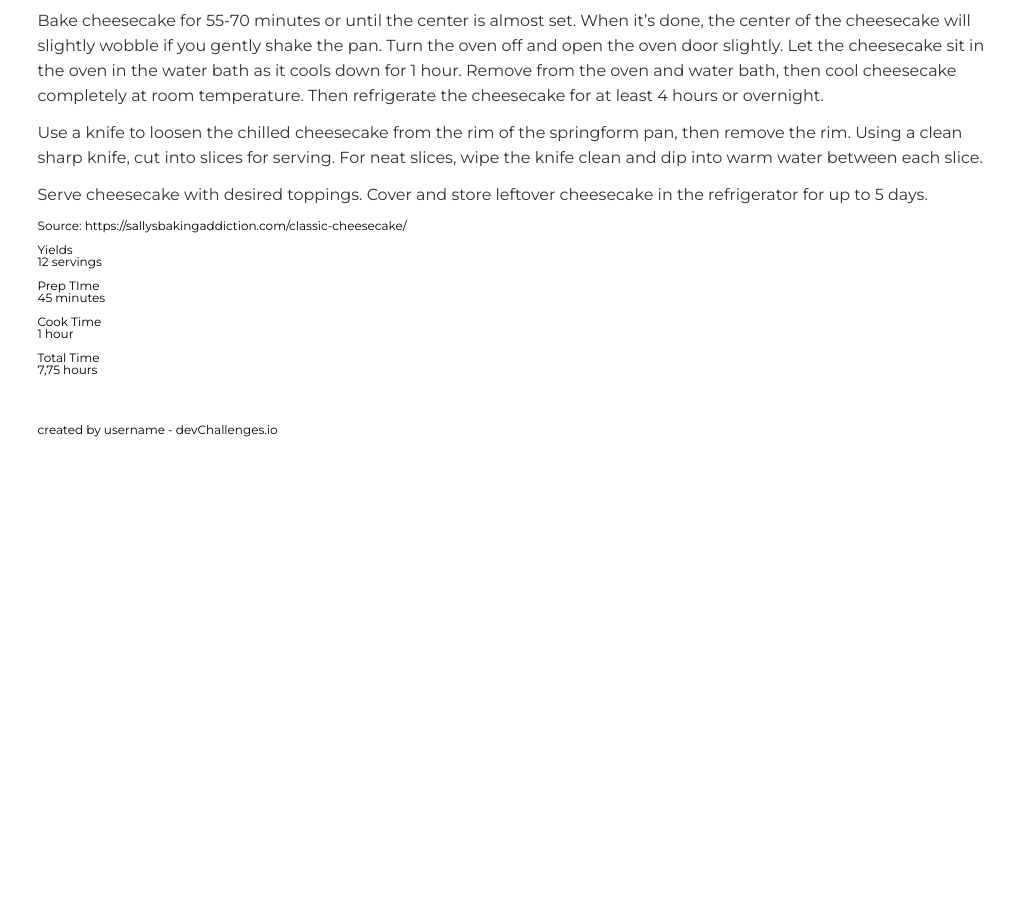
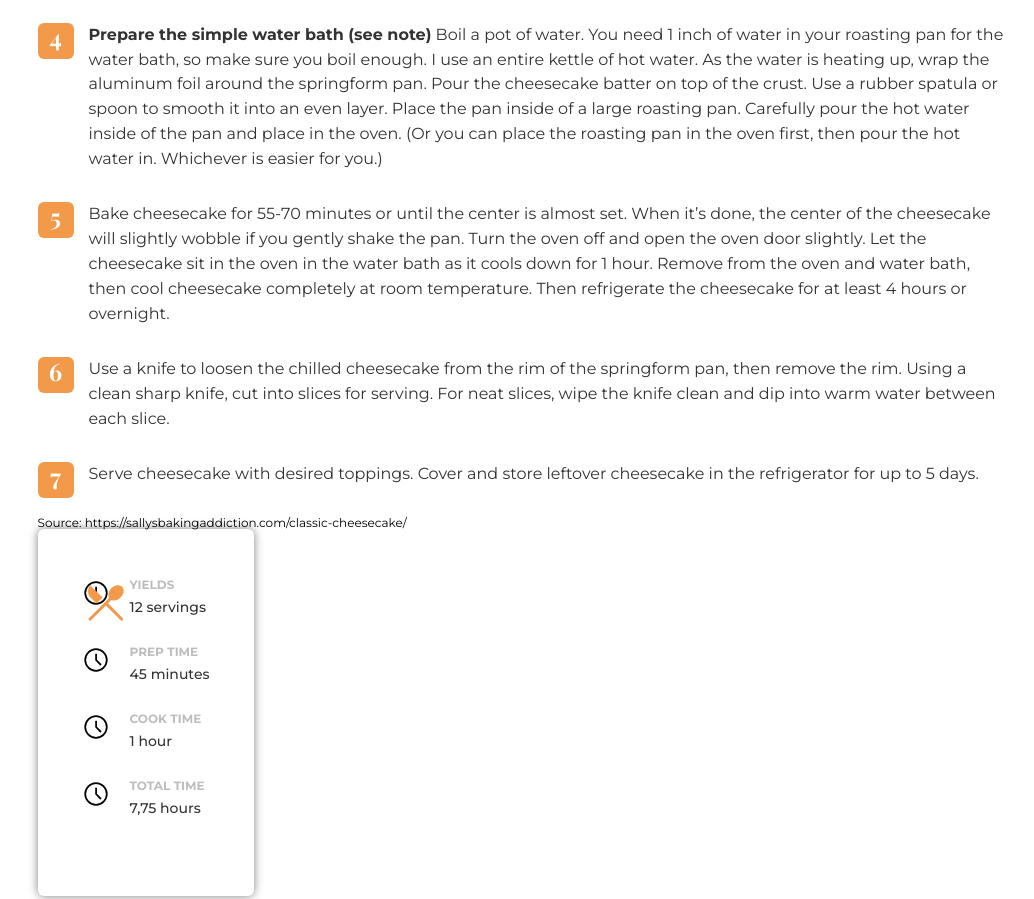
Before and after one commit to davidoff-a/reciepe-page, a plain HTML site: page src/index.html in a window 1280 px wide. Shown: the part 1900-2799 px from the top of the page, without its empty margins (118-1152 px from the left). Before the commit the page ends 2337 px from the top, so only its background shows below. Drawn offline with nearby package versions, Linux system fonts and the light colour scheme; a web font is replaced by a local one.

Commit message:
feat: add lists, headings etc

```diff
--- a/src/index.html
+++ b/src/index.html
@@ -20,6 +20,10 @@
     <link rel="preconnect" href="https://fonts.gstatic.com" crossorigin />
     <link
       href="https://fonts.googleapis.com/css2?family=Montserrat:wght@400;500;700&family=Playfair+Display:ital,wght@0,700;1,400&display=swap"
+      rel="stylesheet"
+    />
+    <link
+      href="https://fonts.googleapis.com/icon?family=Material+Icons"
       rel="stylesheet"
     />
 
@@ -79,10 +83,10 @@
             </li>
             <li class="list__item">
               topping suggestions:
-              <i
+              <span
                 >salted caramel, lemon curd, strawberry topping, chocolate
                 ganache, red wine chocolate ganache, fresh fruit, whipped cream,
-                or raspberry sauce</i
+                or raspberry sauce</span
               >
               (recipe in notes)
             </li>
@@ -156,24 +160,39 @@
         </main>
         <aside class="reciepe__specs specs">
           <div class="specs__item">
-            <img src="./assets" alt="" class="specs__bullet" />
+            <div class="marker">
+              <svg xmlns="http://www.w3.org/2000/svg">
+                <path
+                  d="m8.25 42-2.1-2.1 21-21q-1.1-2.4-.5-4.975.6-2.575 2.85-4.825 2.25-2.2 5.45-2.825T40.2 7.7q2.1 2.1 1.425 5.25T38.6 18.5q-2.05 2.1-4.575 2.75-2.525.65-4.725-.3l-3.35 3.35 15.6 15.6-2.1 2.1-15.6-15.6Zm6.25-17.55L8.55 18.5Q6 15.95 5.9 12.45q-.1-3.5 2.3-6.2L20.45 18.5Z"
+                  fill="#f2994a"
+                />
+              </svg>
+            </div>
+            <div class="specs__descr">
               <div class="specs__header">Yields</div>
               <div class="specs__value">12 servings</div>
             </div>
+          </div>
           <div class="specs__item">
-            <img src="" alt="" class="specs__bullet" />
+            <div class="marker"></div>
+            <div class="specs__descr">
               <div class="specs__header">Prep TIme</div>
               <div class="specs__value">45 minutes</div>
             </div>
+          </div>
           <div class="specs__item">
-            <img src="" alt="" class="specs__bullet" />
+            <div class="marker"></div>
+            <div class="specs__descr">
               <div class="specs__header">Cook Time</div>
               <div class="specs__value">1 hour</div>
             </div>
+          </div>
           <div class="specs__item">
-            <img src="" alt="" class="specs__bullet" />
+            <div class="marker"></div>
+            <div class="specs__descr">
               <div class="specs__header">Total Time</div>
               <div class="specs__value">7,75 hours</div>
+            </div>
           </div>
         </aside>
       </section>
--- a/src/scss/base/_variables.scss
+++ b/src/scss/base/_variables.scss
@@ -6,6 +6,8 @@ $ffNormal: Montserrat;
 $accent-color: #f2994a;
 $main-text: #000000;
 $accent-text: #4f4f4f;
-$title-color:#333333;
+$title-color: #333333;
+$list-bullet: #828282;
+$specs-header: #bdbdbd;
 
 $brad: 6px;
--- /dev/null
+++ b/src/scss/layout/_aside.scss
@@ -0,0 +1,48 @@
+.specs {
+  width: 216px;
+  height: 367px;
+  padding: 50px 44px;
+  border-radius: $brad;
+  box-shadow: 0 0 10px rgba(0, 0, 0, 0.5);
+  &__item {
+    display: flex;
+    justify-content: space-between;
+    align-items: flex-start;
+    margin-bottom: 30px;
+    &:first-child {
+
+    }
+  }
+  &__descr {
+    width: 80px;
+    &:first-child .specs__value {
+      color: $accent-color;
+    }
+    &:last-child {
+      margin-bottom: 0;
+    }
+  }
+  &__header {
+    margin-bottom: 8px;
+    font-family: $ffNormal;
+    font-style: normal;
+    font-weight: 700;
+    font-size: 12px;
+    line-height: 12px;
+    text-transform: uppercase;
+    color: $specs-header;
+  }
+  &__value {
+    font-family: $ffNormal;
+    font-style: normal;
+    font-weight: 500;
+    font-size: 14px;
+    line-height: 17px;
+    color: $title-color;
+  }
+}
+.marker {
+  width: 28px;
+  height: 28px;
+  background: url("../assets/clock.svg") center center/cover no-repeat;
+}
--- a/src/scss/layout/_header.scss
+++ b/src/scss/layout/_header.scss
@@ -13,6 +13,8 @@
     width: 529px;
     height: 52px;
     margin-top: 12px;
+    margin-left: 30px;
+    position: relative;
     font-family: $ffNormal;
     font-style: italic;
     font-weight: 500;
@@ -20,9 +22,19 @@
     line-height: 120%;
     color: $accent-text;
     margin-bottom: 50px;
+    &:before {
+      content: "";
+      position: absolute;
+      top: 8px;
+      left: -25px;
+      width: 16px;
+      height: 10px;
+      transform: translateY(-50%);
+      background: url("../assets/6dots.svg") center center/cover no-repeat;
+    }
   }
 
-  &__img{
+  &__img {
     width: 100%;
     height: auto;
     object-fit: cover;
--- a/src/scss/layout/_main.scss
+++ b/src/scss/layout/_main.scss
@@ -1,6 +1,10 @@
 .reciepe {
   padding: 48px 0;
   &__ingredients {
+  }
+  &__specs {
+
+
   }
   &__title {
     margin-bottom: 2em;
@@ -13,6 +17,7 @@
   }
 
   &__subtitle {
+    margin-bottom: 30px;
     font-family: $ffHeading;
     font-style: italic;
     font-weight: 400;
@@ -22,8 +27,11 @@
   }
 
   .list {
+    margin-bottom: 30px;
     &__item {
       margin-bottom: 12px;
+      margin-left: 47px;
+      position: relative;
       font-family: $ffNormal;
       font-style: normal;
       font-weight: 400;
@@ -33,6 +41,37 @@
       & span {
         font-weight: 700;
       }
+      &::before {
+        content: "";
+        width: 21px;
+        height: 21px;
+        position: absolute;
+        top: 0;
+        left: -47px;
+        border: 1px solid $list-bullet;
+        border-radius: 3px;
+      }
+      &.number {
+        margin-left: 51px;
+        counter-increment: my-awesome-counter;
+        margin-bottom: 30px;
+        &:before {
+          content: counter(my-awesome-counter);
+          width: 36px;
+          height: 36px;
+          position: absolute;
+          top: 0;
+          left: -51px;
+          color: $bg-color;
+          font-size: 24px;
+          line-height: 29px;
+          text-align: center;
+          font-family: $ffHeading;
+          border: none;
+          border-radius: $brad;
+          background-color: $accent-color;
+        }
+      }
     }
   }
 }
--- a/src/scss/style.scss
+++ b/src/scss/style.scss
@@ -3,3 +3,4 @@
 @import "./base/base";
 @import "./layout/header";
 @import "./layout/main";
+@import "./layout/aside";
```
Also changed, not shown: src/assets/clock.svg (added), src/assets/fork.png (added), src/assets/fork.svg (added), src/css/style.css, 1 other file. Lines whose indentation alone changed are shown as unchanged.
